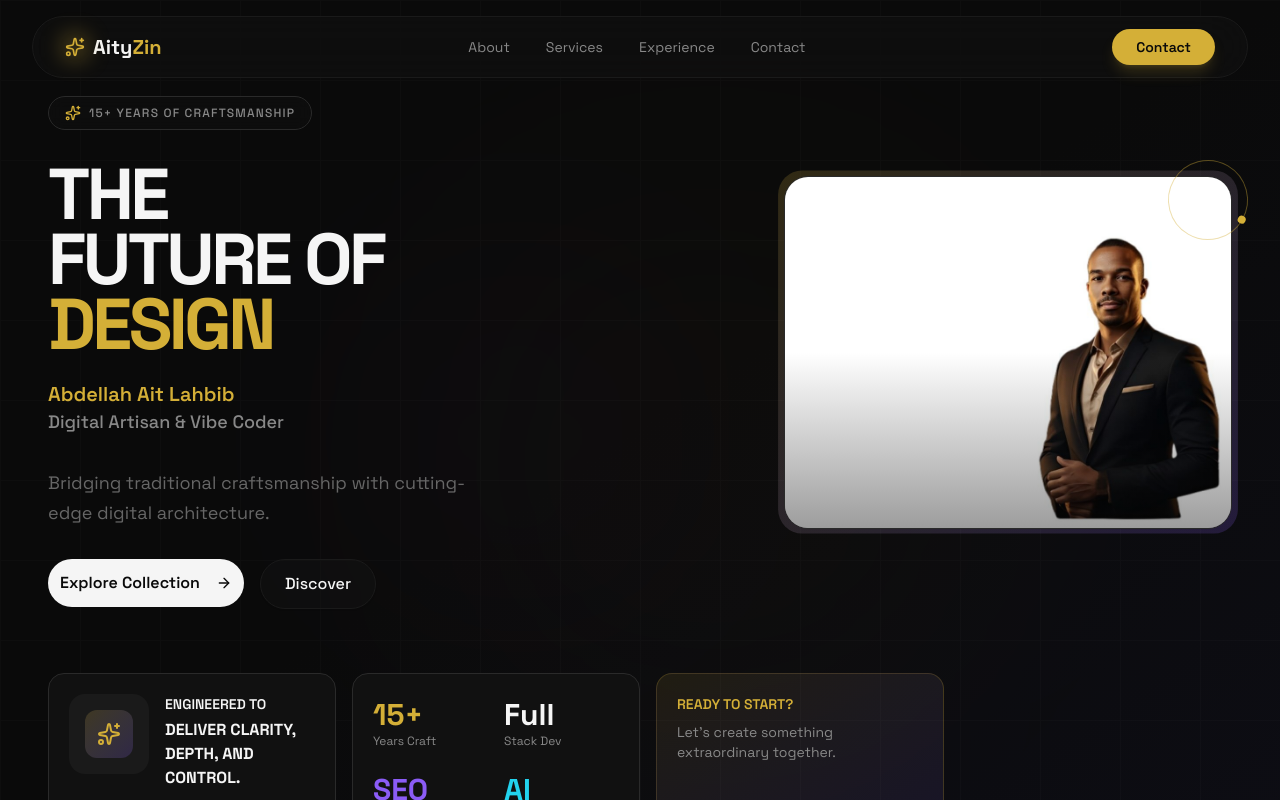
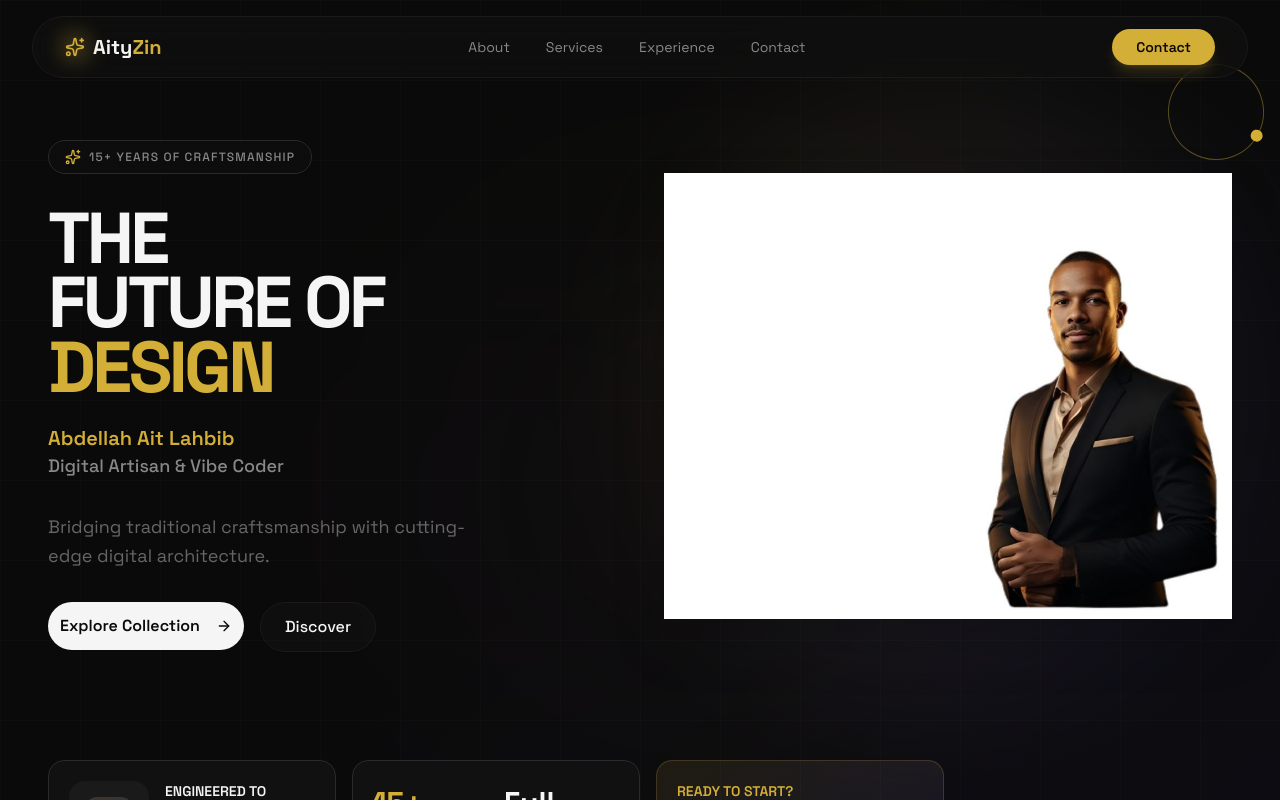
Before and after one commit to abdoaitlahbib-dot/v0-futuristic-cv-design, a Next.js app: page / in a window 1280 px wide. Shown: the top 800 px of the page. Built offline with nearby package versions, Linux system fonts and the light colour scheme.

Commit message:
feat: update profile image container to be transparent and larger
Remove frame and dark background, increase size for better presentation.

Co-authored-by: ait lahbib abdellah <249560559+abdoaitlahbib-dot@users.noreply.github.com>

```diff
--- a/components/hero-section.tsx
+++ b/components/hero-section.tsx
@@ -141,44 +141,38 @@ export function HeroSection() {
             animate={{ opacity: 1, x: 0 }}
             transition={{ duration: 0.8, delay: 0.3 }}
           >
-            <div className="relative w-full max-w-md">
-              {/* Decorative background elements */}
-              <div className="absolute -inset-4 bg-gradient-to-br from-[#D4AF37]/20 to-[#8B5CF6]/20 rounded-3xl blur-2xl opacity-0 group-hover:opacity-100 transition-opacity duration-300" />
-
-              {/* Animated border glow */}
+            <div className="relative w-full max-w-2xl h-[600px]">
+              {/* Animated border glow - subtle accent */}
               <motion.div
-                className="absolute -inset-1 rounded-3xl bg-gradient-to-br from-[#D4AF37]/30 to-[#8B5CF6]/30"
+                className="absolute -inset-2 rounded-full bg-gradient-to-br from-[#D4AF37]/20 to-[#8B5CF6]/20 blur-3xl"
                 animate={{
-                  opacity: [0.5, 0.8, 0.5],
-                  scale: [1, 1.02, 1],
+                  opacity: [0.3, 0.5, 0.3],
+                  scale: [1, 1.05, 1],
                 }}
                 transition={{ duration: 3, repeat: Infinity, ease: "easeInOut" }}
               />
 
-              {/* Image container */}
-              <div className="relative rounded-3xl overflow-hidden border border-[#2A2A2A] bg-[#111111]">
+              {/* Image container - transparent background */}
+              <div className="relative w-full h-full flex items-center justify-center">
                 <Image
                   src="/profile.png"
                   alt="Abdellah Ait Lahbib - Digital Artisan & Vibe Coder"
                   width={600}
                   height={700}
                   priority
-                  className="w-full h-auto object-cover"
+                  className="w-full h-full object-contain drop-shadow-2xl"
                   quality={95}
                 />
-
-                {/* Overlay gradient */}
-                <div className="absolute inset-0 bg-gradient-to-t from-[#0A0A0A] via-transparent to-transparent opacity-40" />
               </div>
 
               {/* Accent elements */}
               <motion.div
-                className="absolute -top-4 -right-4 w-20 h-20 border border-[#D4AF37]/40 rounded-full flex items-center justify-center"
+                className="absolute -top-8 -right-8 w-24 h-24 border border-[#D4AF37]/40 rounded-full flex items-center justify-center"
                 animate={{ rotate: 360 }}
                 transition={{ duration: 20, repeat: Infinity, ease: "linear" }}
               >
                 <motion.div
-                  className="absolute w-2 h-2 bg-[#D4AF37] rounded-full top-0 left-1/2 -translate-x-1/2 -translate-y-1/2"
+                  className="absolute w-3 h-3 bg-[#D4AF37] rounded-full top-0 left-1/2 -translate-x-1/2 -translate-y-1/2"
                 />
               </motion.div>
             </div>
```
